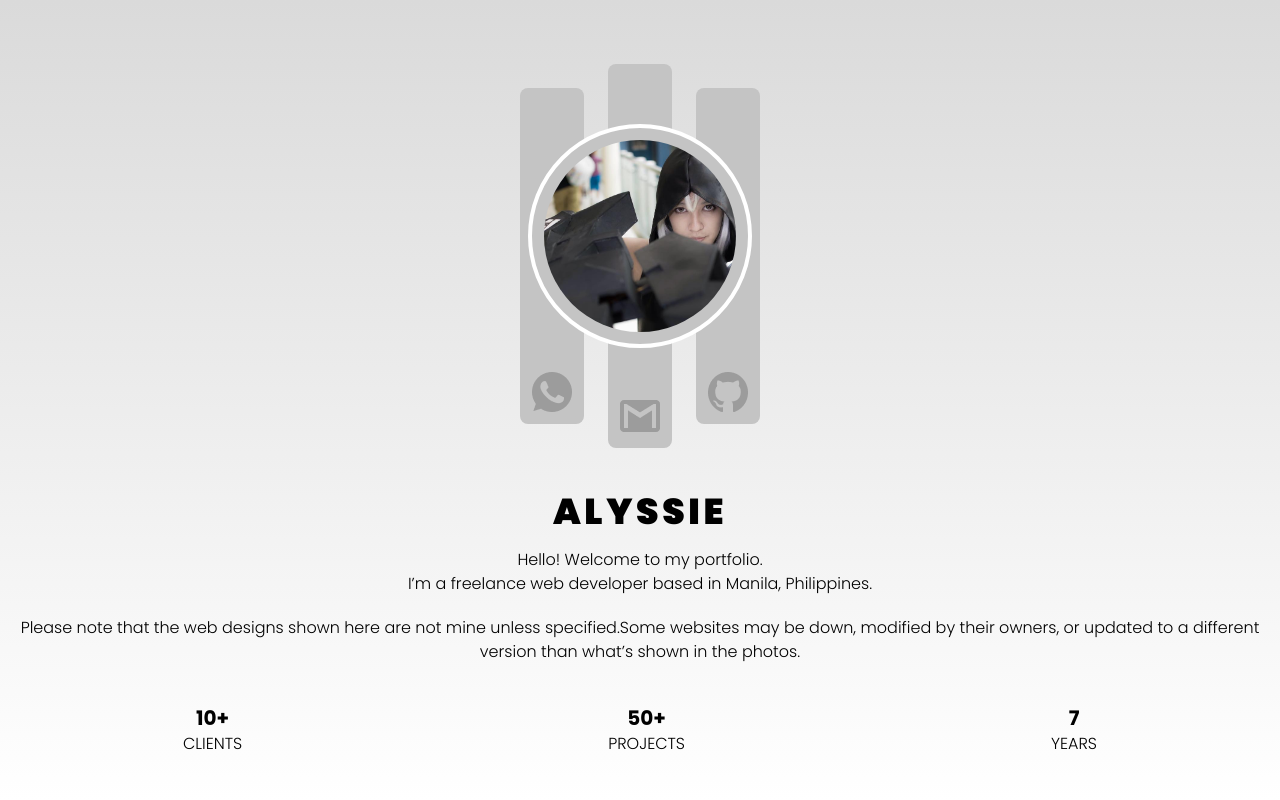
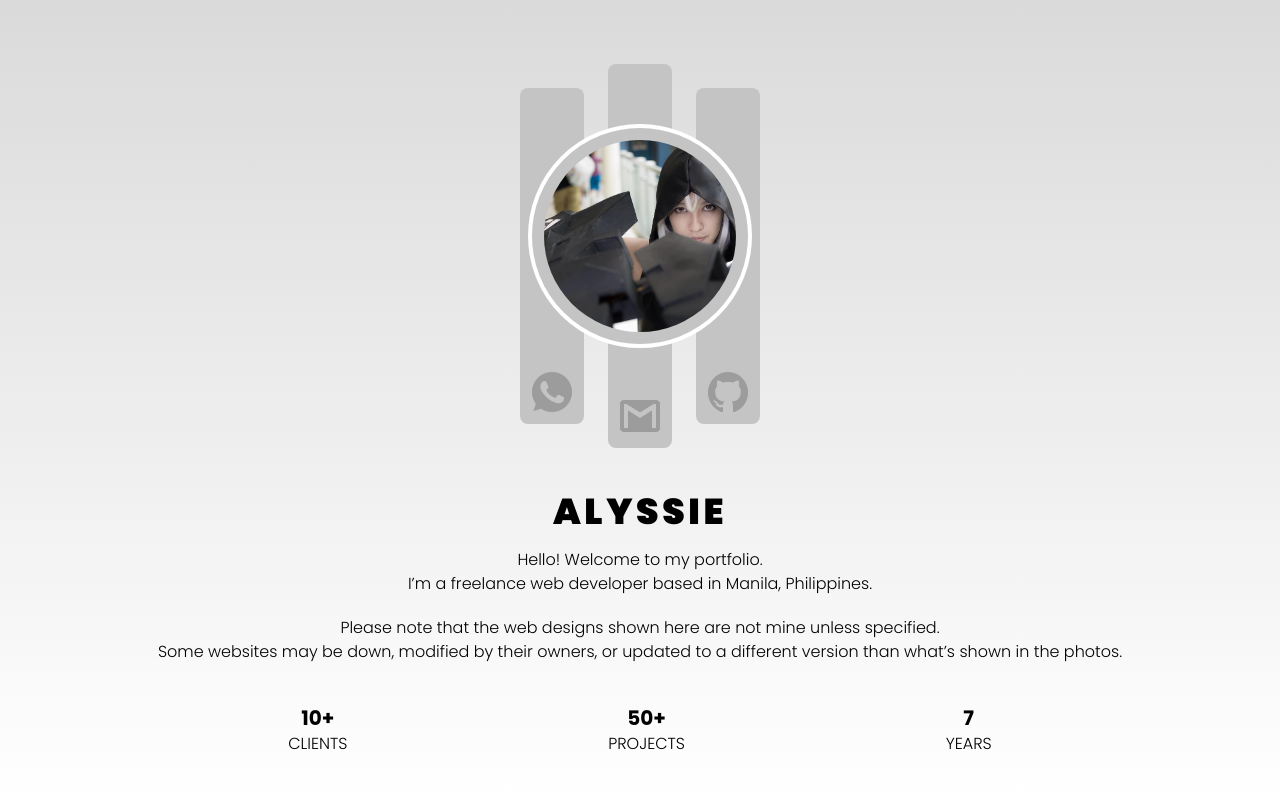
Before and after one commit to alyssie/alyssie-portfolio, a Vue app: page / in a window 1280 px wide. Shown: the top 800 px of the page. Built offline with nearby package versions, Linux system fonts and the light colour scheme.

Commit message:
Update Home.vue

```diff
--- a/src/pages/Home.vue
+++ b/src/pages/Home.vue
@@ -37,7 +37,8 @@
 			<div class="container introduction">
 				<h1 class="title text-center text-4xl font-black tracking-widest mt-16 mb-4">ALYSSIE</h1>
 				<p class="text-center font-light">Hello! Welcome to my portfolio.<br>I’m a freelance web developer based in Manila, Philippines.</p>
-				<p class="text-center font-light mt-5">Please note that the web designs shown here are not mine unless specified.</br>Some websites may be down, modified by their owners, or updated to a different version than what’s shown in the photos.</p>
+				<p class="text-center font-light mt-5">Please note that the web designs shown here are not mine unless specified.</p>
+				<p class="text-center font-light">Some websites may be down, modified by their owners, or updated to a different version than what’s shown in the photos.</p>
 			</div>
 			<div class="counter flex justify-around mx-auto mt-10">
 				<div>
```
